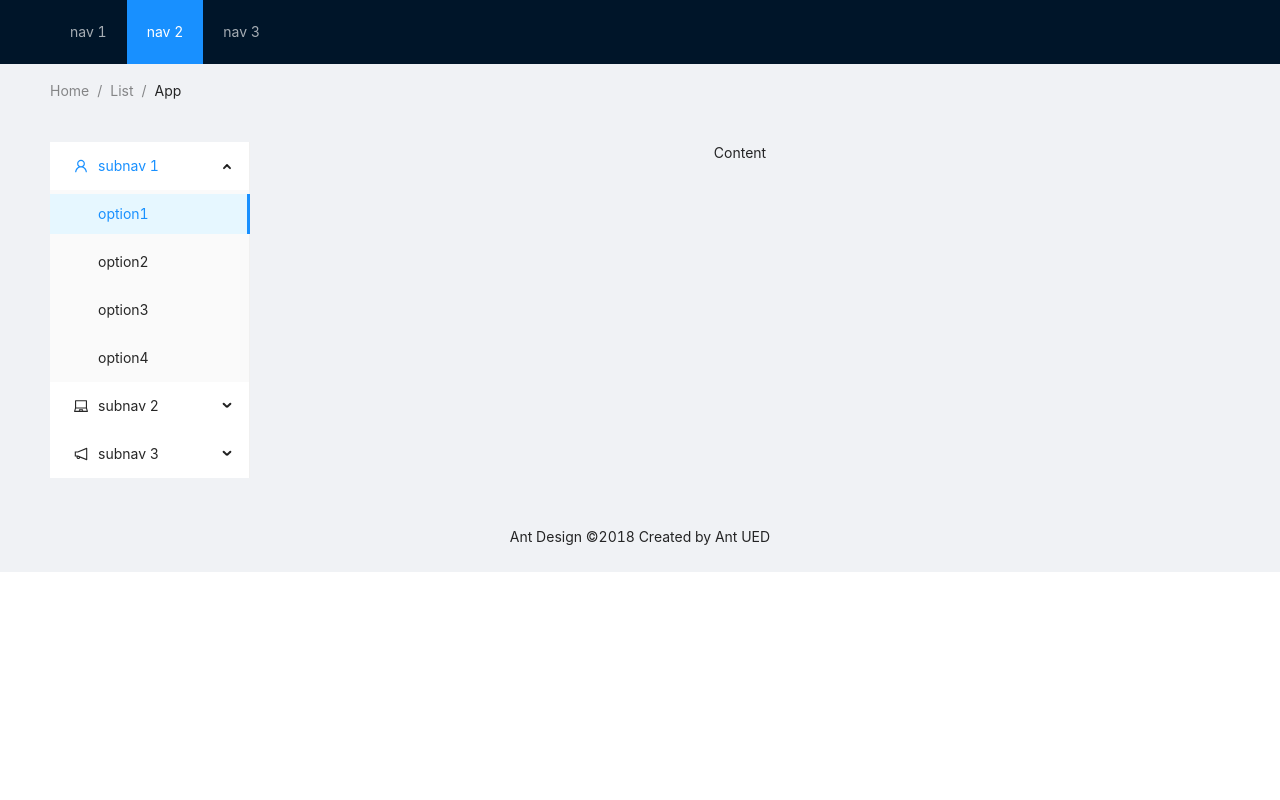
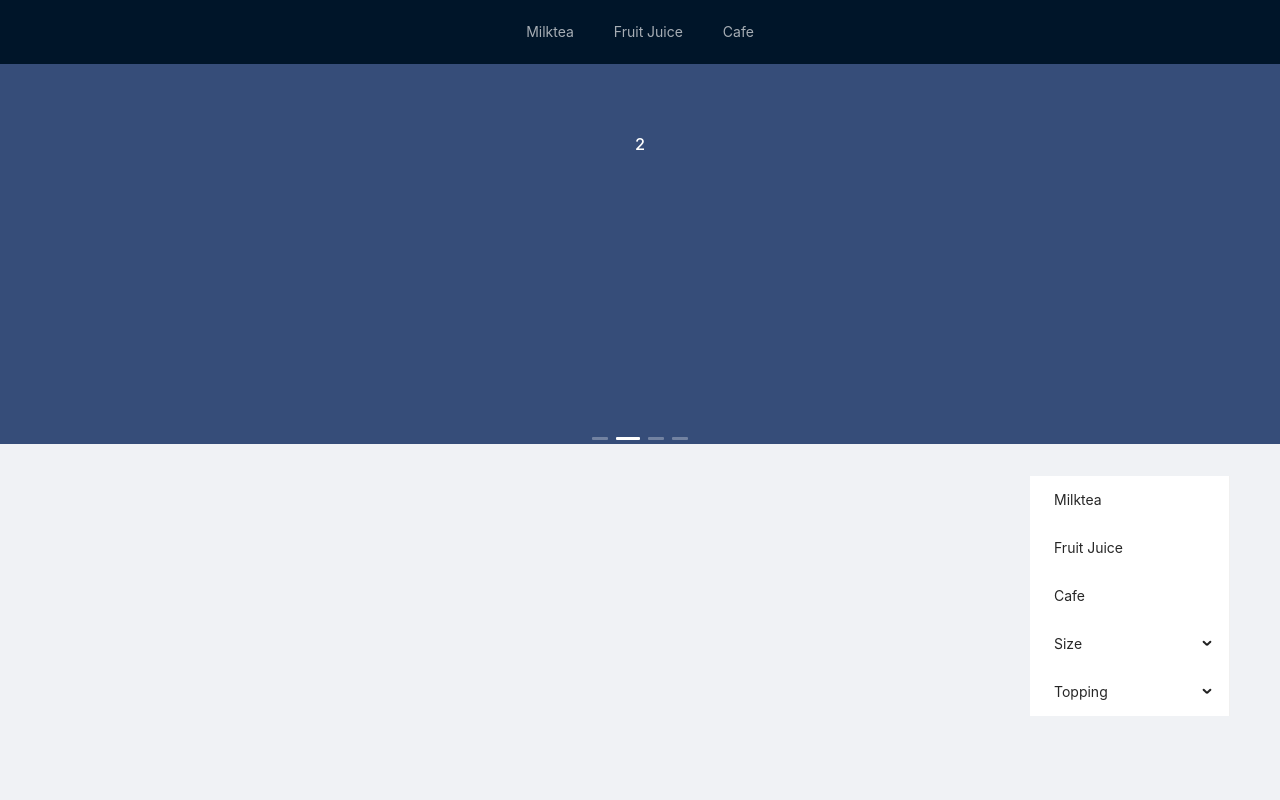
Before and after one commit to baoray99/DAJAVA, a React (Create React App) app: page /home in a window 1280 px wide. Shown: the top 800 px of the page. Built offline with nearby package versions, Linux system fonts and the light colour scheme; sample sign-in values are in the browser's storage.

Commit message:
mock api for milktea, fix layout

```diff
--- /dev/null
+++ b/src/api/Milktea.js
@@ -0,0 +1,16 @@
+import axios from "axios";
+
+const getAllMilktea = () => {
+  return new Promise((resolve, reject) => {
+    axios
+      .get("https://5ff3f0f516cf4f0017c1f865.mockapi.io/milktea")
+      .then((res) => {
+        resolve(res);
+      })
+      .catch((error) => {
+        reject(error);
+      });
+  });
+};
+
+export default { getAllMilktea };
--- /dev/null
+++ b/src/layouts/mainLayout/MainLayout.css
@@ -0,0 +1,16 @@
+.product {
+  box-shadow: 0 0.46875rem 2.1875rem rgba(4, 9, 20, 0.03),
+    0 0.9375rem 1.40625rem rgba(4, 9, 20, 0.03),
+    0 0.25rem 0.53125rem rgba(4, 9, 20, 0.05),
+    0 0.125rem 0.1875rem rgba(4, 9, 20, 0.03);
+}
+.sticky {
+  position: fixed;
+  top: 0;
+  right: 50px;
+  width: 200px;
+  height: auto !important;
+}
+.content {
+  margin-right: 200px;
+}
--- a/src/layouts/mainLayout/MainLayout.js
+++ b/src/layouts/mainLayout/MainLayout.js
@@ -1,81 +1,132 @@
-import React from "react";
+import React, { useEffect, useState } from "react";
+import "./MainLayout.css";
 import {
   BrowserRouter as Router,
   Switch,
   Route,
-  Redirect,
+  Link,
+  useLocation,
 } from "react-router-dom";
-import { Layout, Menu, Breadcrumb } from "antd";
-import {
-  UserOutlined,
-  LaptopOutlined,
-  NotificationOutlined,
-} from "@ant-design/icons";
+import { Layout, Menu, Carousel } from "antd";
+import Milktea from "../../pages/milktea/Milktea";
+import FruitJuice from "../../pages/fruitjuice/FruitJuice";
 
 export default function MainLayout() {
   const { SubMenu } = Menu;
   const { Header, Content, Footer, Sider } = Layout;
+  const location = useLocation();
+  const path = location.pathname;
+  const contentStyle = {
+    height: 380,
+    color: "#fff",
+    lineHeight: "160px",
+    textAlign: "center",
+    background: "#364d79",
+  };
+  const [selectedKey, setSelectedKey] = useState(
+    path === "/milktea" ? 1 : path === "/fruitjuice" ? 2 : 99
+  );
+  const changeKey = (e) => {
+    setSelectedKey(e.key);
+  };
+  const scrollCallBack = () => {
+    const sider = document.getElementById("mySider");
+    const content = document.getElementById("myContent");
+    const sticky = 476;
+    if (window.pageYOffset > sticky) {
+      sider.classList.add("sticky");
+      content.classList.add("content");
+    } else {
+      sider.classList.remove("sticky");
+      content.classList.remove("content");
+    }
+  };
+  useEffect(() => {
+    window.addEventListener("scroll", scrollCallBack);
+  }, []);
   return (
     <div>
       <Router>
         <Layout>
           <Header className="header">
             <div className="logo" />
-            <Menu theme="dark" mode="horizontal" defaultSelectedKeys={["2"]}>
-              <Menu.Item key="1">nav 1</Menu.Item>
-              <Menu.Item key="2">nav 2</Menu.Item>
-              <Menu.Item key="3">nav 3</Menu.Item>
+            <Menu
+              theme="dark"
+              mode="horizontal"
+              style={{ display: "flex", justifyContent: "center" }}
+            >
+              <Menu.Item key="1">Milktea</Menu.Item>
+              <Menu.Item key="2">Fruit Juice</Menu.Item>
+              <Menu.Item key="3">Cafe</Menu.Item>
             </Menu>
           </Header>
-          <Content style={{ padding: "0 50px" }}>
-            <Breadcrumb style={{ margin: "16px 0" }}>
-              <Breadcrumb.Item>Home</Breadcrumb.Item>
-              <Breadcrumb.Item>List</Breadcrumb.Item>
-              <Breadcrumb.Item>App</Breadcrumb.Item>
-            </Breadcrumb>
+          <Content style={{ width: "100%" }}>
+            <Carousel autoplay>
+              <div>
+                <h3 style={contentStyle}>1</h3>
+              </div>
+              <div>
+                <h3 style={contentStyle}>2</h3>
+              </div>
+              <div>
+                <h3 style={contentStyle}>3</h3>
+              </div>
+              <div>
+                <h3 style={contentStyle}>4</h3>
+              </div>
+            </Carousel>
+          </Content>
+          <Content style={{ padding: "0 50px", minHeight: "100vh" }}>
+            <Switch>
               <Layout
                 className="site-layout-background"
                 style={{ padding: "24px 0" }}
               >
-              <Sider className="site-layout-background" width={200}>
+                <Content
+                  style={{ padding: "0 24px", minHeight: 280 }}
+                  id="myContent"
+                >
+                  <Route exact path="/milktea" component={Milktea}></Route>
+                  <Route
+                    exact
+                    path="/fruitjuice"
+                    component={FruitJuice}
+                  ></Route>
+                </Content>
+                <Sider
+                  className="site-layout-background"
+                  id="mySider"
+                  style={{ height: "100%" }}
+                >
                   <Menu
                     mode="inline"
-                  defaultSelectedKeys={["1"]}
-                  defaultOpenKeys={["sub1"]}
                     style={{ height: "100%" }}
+                    defaultSelectedKeys={[selectedKey + ""]}
+                    onClick={changeKey}
                   >
-                  <SubMenu key="sub1" icon={<UserOutlined />} title="subnav 1">
-                    <Menu.Item key="1">option1</Menu.Item>
-                    <Menu.Item key="2">option2</Menu.Item>
-                    <Menu.Item key="3">option3</Menu.Item>
-                    <Menu.Item key="4">option4</Menu.Item>
+                    <Menu.Item key="1">
+                      <Link to="/milktea">Milktea</Link>
+                    </Menu.Item>
+                    <Menu.Item key="2">
+                      <Link to="/fruitjuice">Fruit Juice</Link>
+                    </Menu.Item>
+                    <Menu.Item key="3">
+                      <Link>Cafe</Link>
+                    </Menu.Item>
+                    <SubMenu key="sub1" title="Size">
+                      <Menu.Item key="4">S</Menu.Item>
+                      <Menu.Item key="5">M</Menu.Item>
+                      <Menu.Item key="6">L</Menu.Item>
                     </SubMenu>
-                  <SubMenu
-                    key="sub2"
-                    icon={<LaptopOutlined />}
-                    title="subnav 2"
-                  >
-                    <Menu.Item key="5">option5</Menu.Item>
-                    <Menu.Item key="6">option6</Menu.Item>
-                    <Menu.Item key="7">option7</Menu.Item>
-                    <Menu.Item key="8">option8</Menu.Item>
-                  </SubMenu>
-                  <SubMenu
-                    key="sub3"
-                    icon={<NotificationOutlined />}
-                    title="subnav 3"
-                  >
-                    <Menu.Item key="9">option9</Menu.Item>
-                    <Menu.Item key="10">option10</Menu.Item>
-                    <Menu.Item key="11">option11</Menu.Item>
-                    <Menu.Item key="12">option12</Menu.Item>
+                    <SubMenu key="sub2" title="Topping">
+                      <Menu.Item key="7">Trân châu đen </Menu.Item>
+                      <Menu.Item key="8">Thạch</Menu.Item>
+                      <Menu.Item key="9">Trân châu trắng</Menu.Item>
                     </SubMenu>
                   </Menu>
                 </Sider>
-              <Content style={{ padding: "0 24px", minHeight: 280 }}>
-                Content
-              </Content>
               </Layout>
+            </Switch>
           </Content>
           <Footer style={{ textAlign: "center" }}>
             Ant Design ©2018 Created by Ant UED
--- /dev/null
+++ b/src/pages/fruitjuice/FruitJuice.js
@@ -0,0 +1,50 @@
+import React, { useEffect, useState } from "react";
+import { Card, Spin } from "antd";
+import MilkteaAPI from "../../api/Milktea";
+import { LoadingOutlined } from "@ant-design/icons";
+
+export default function Milktea() {
+  const { Meta } = Card;
+  const antIcon = <LoadingOutlined style={{ fontSize: 24 }} spin />;
+  const [data, setData] = useState(null);
+  const [loading, setLoading] = useState(false);
+  useEffect(() => {
+    setLoading(true);
+    MilkteaAPI.getAllMilktea()
+      .then((res) => {
+        setData(res.data);
+        setLoading(false);
+      })
+      .catch((error) => {
+        setLoading(false);
+      });
+  }, []);
+  return (
+    <div>
+      <Spin indicator={antIcon} spinning={loading}>
+        {" "}
+        <div
+          style={{
+            display: "flex",
+            flexWrap: "wrap",
+          }}
+        >
+          {data &&
+            data.map((milktea) => {
+              return (
+                <Card
+                  style={{ width: 250, margin: 20 }}
+                  cover={<img alt="example" src={milktea.avatar} />}
+                >
+                  <Meta
+                    title={milktea.name}
+                    description="This is the description"
+                  />
+                </Card>
+              );
+            })}
+        </div>
+      </Spin>
+    </div>
+  );
+}
--- /dev/null
+++ b/src/pages/milktea/Milktea.js
@@ -0,0 +1,51 @@
+import React, { useEffect, useState } from "react";
+import { Card, Spin } from "antd";
+import MilkteaAPI from "../../api/Milktea";
+
+import { LoadingOutlined } from "@ant-design/icons";
+
+export default function Milktea() {
+  const { Meta } = Card;
+  const antIcon = <LoadingOutlined style={{ fontSize: 24 }} spin />;
+  const [data, setData] = useState(null);
+  const [loading, setLoading] = useState(false);
+  useEffect(() => {
+    setLoading(true);
+    MilkteaAPI.getAllMilktea()
+      .then((res) => {
+        setData(res.data);
+        setLoading(false);
+      })
+      .catch((error) => {
+        setLoading(false);
+      });
+  }, []);
+  return (
+    <div>
+      <Spin indicator={antIcon} spinning={loading}>
+        {" "}
+        <div
+          style={{
+            display: "flex",
+            flexWrap: "wrap",
+          }}
+        >
+          {data &&
+            data.map((milktea) => {
+              return (
+                <Card
+                  style={{ width: 250, margin: 20 }}
+                  cover={<img alt="example" src={milktea.avatar} />}
+                >
+                  <Meta
+                    title={milktea.name}
+                    description="This is the description"
+                  />
+                </Card>
+              );
+            })}
+        </div>
+      </Spin>
+    </div>
+  );
+}
```
Also changed, not shown: 1 other file (tests, documents, lock files or other folders). Lines whose indentation alone changed are shown as unchanged.
